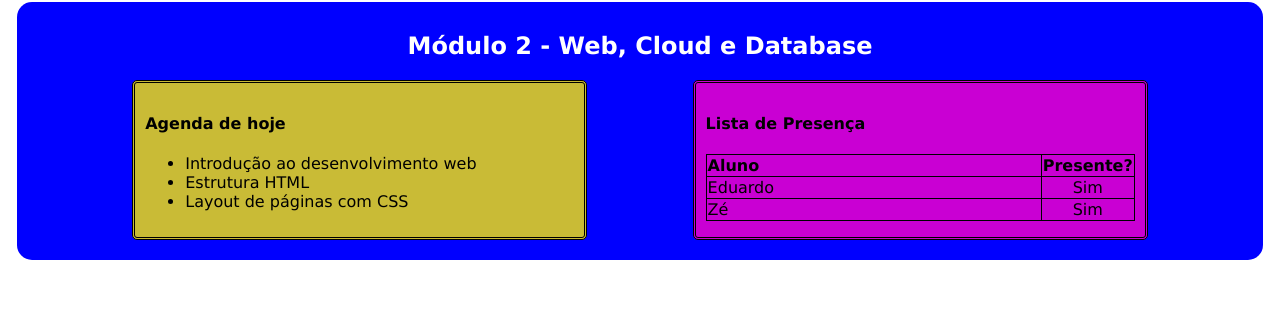
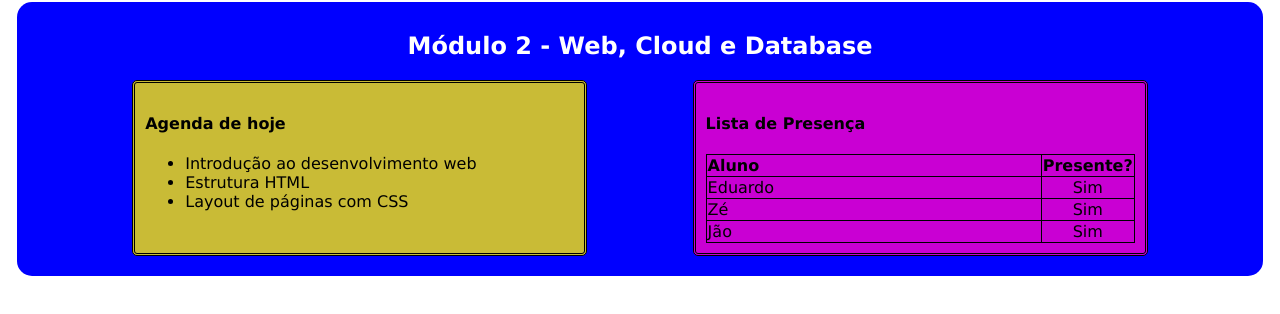
Before and after one commit to edumeirelles/Blue_modulo2, a plain HTML site: page Aula_03/index.html in a window 1280 px wide. Shown: the part 74-388 px from the top of the page. Drawn offline with Linux system fonts and the light colour scheme.

Commit message:
Aula 03 - modulo 2

```diff
--- a/Aula_03/index.html
+++ b/Aula_03/index.html
@@ -102,6 +102,10 @@
                             <td style="text-align: left;">Zé</td>
                             <td>Sim</td>
                         </tr>
+                        <tr>
+                            <td style="text-align: left;">Jão</td>
+                            <td>Sim</td>
+                        </tr>
                     </table>
                 </div>
             </div>
```
